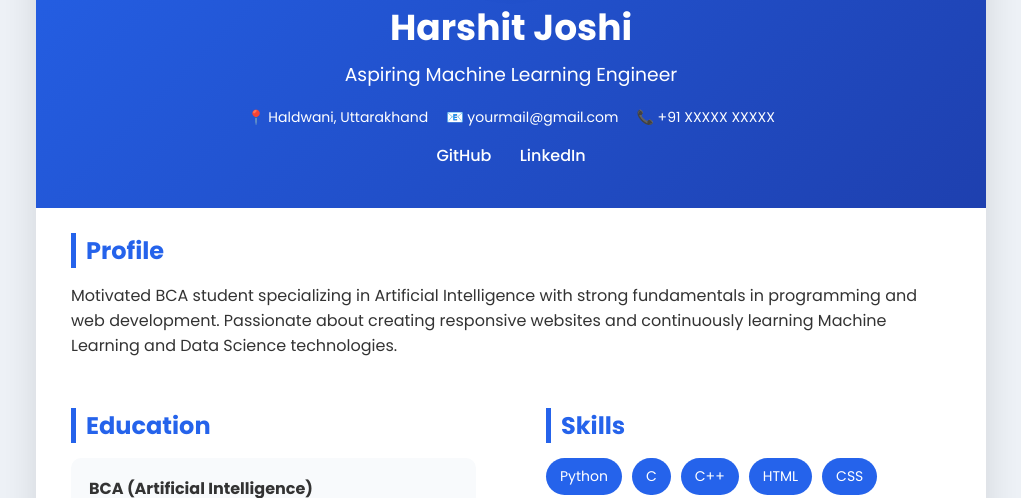
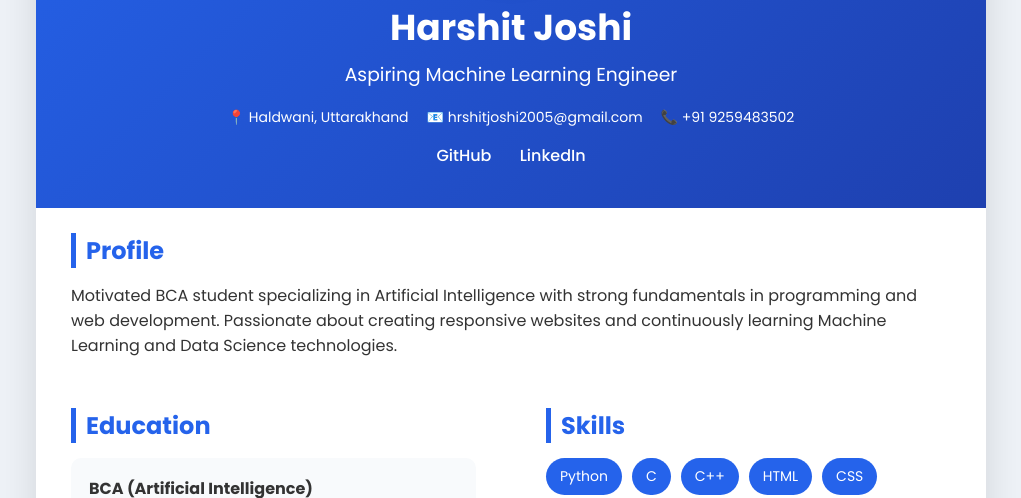
Before and after one commit to harshit2k05/resume, a plain HTML site: page revamp/index.html in a window 1280 px wide. Shown: the part 262-760 px from the top of the page, without its empty margins (129-1150 px from the left). Drawn offline with Linux system fonts and the light colour scheme.

Commit message:
Update index.html

```diff
--- a/revamp/index.html
+++ b/revamp/index.html
@@ -24,13 +24,13 @@
 
         <div class="contact">
             <span>📍 Haldwani, Uttarakhand</span>
-            <span>📧 yourmail@gmail.com</span>
-            <span>📞 +91 XXXXX XXXXX</span>
+            <span>📧 hrshitjoshi2005@gmail.com</span>
+            <span>📞 +91 9259483502</span>
         </div>
 
         <div class="links">
             <a href="https://github.com/harshit2k05" target="_blank">GitHub</a>
-            <a href="#">LinkedIn</a>
+            <a href="https://www.linkedin.com/in/harshit-joshi-14356040a?utm_source=share_via&utm_content=profile&utm_medium=member_android">LinkedIn</a>
         </div>
 
     </header>
```
